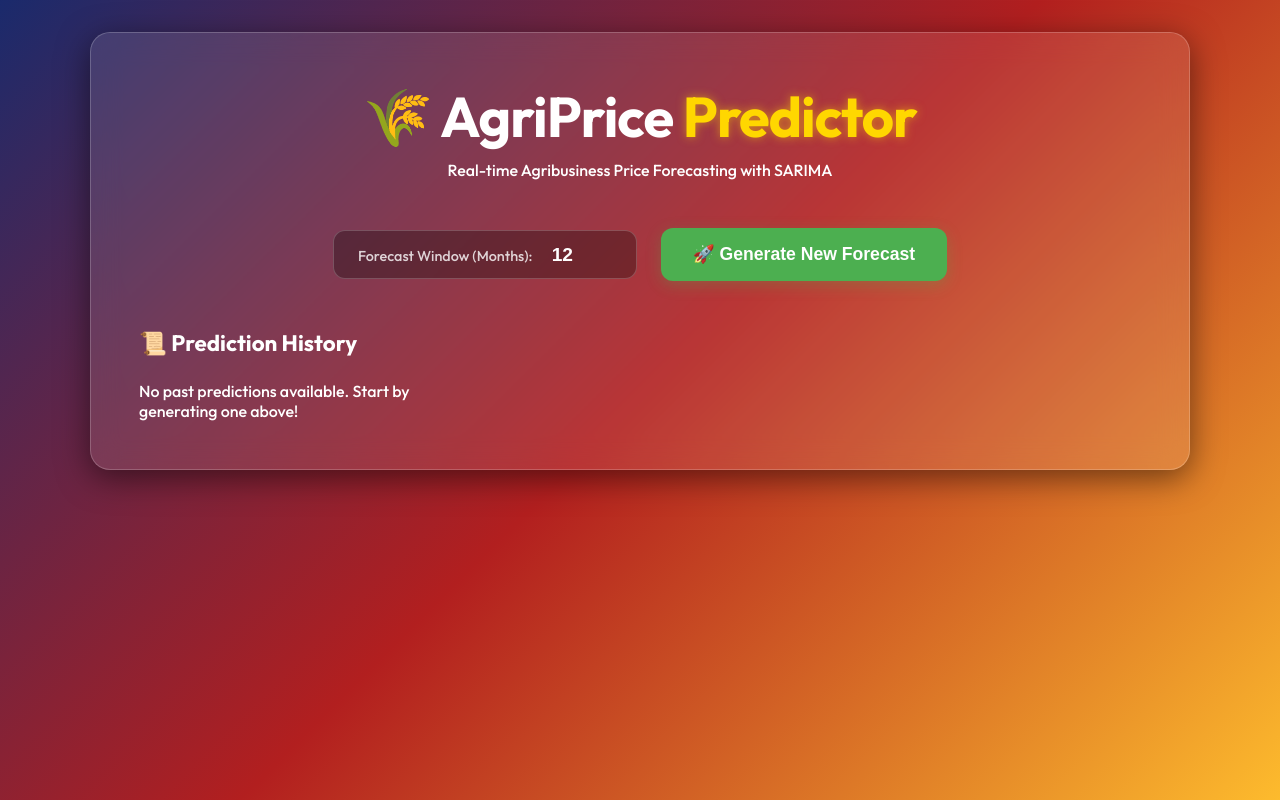
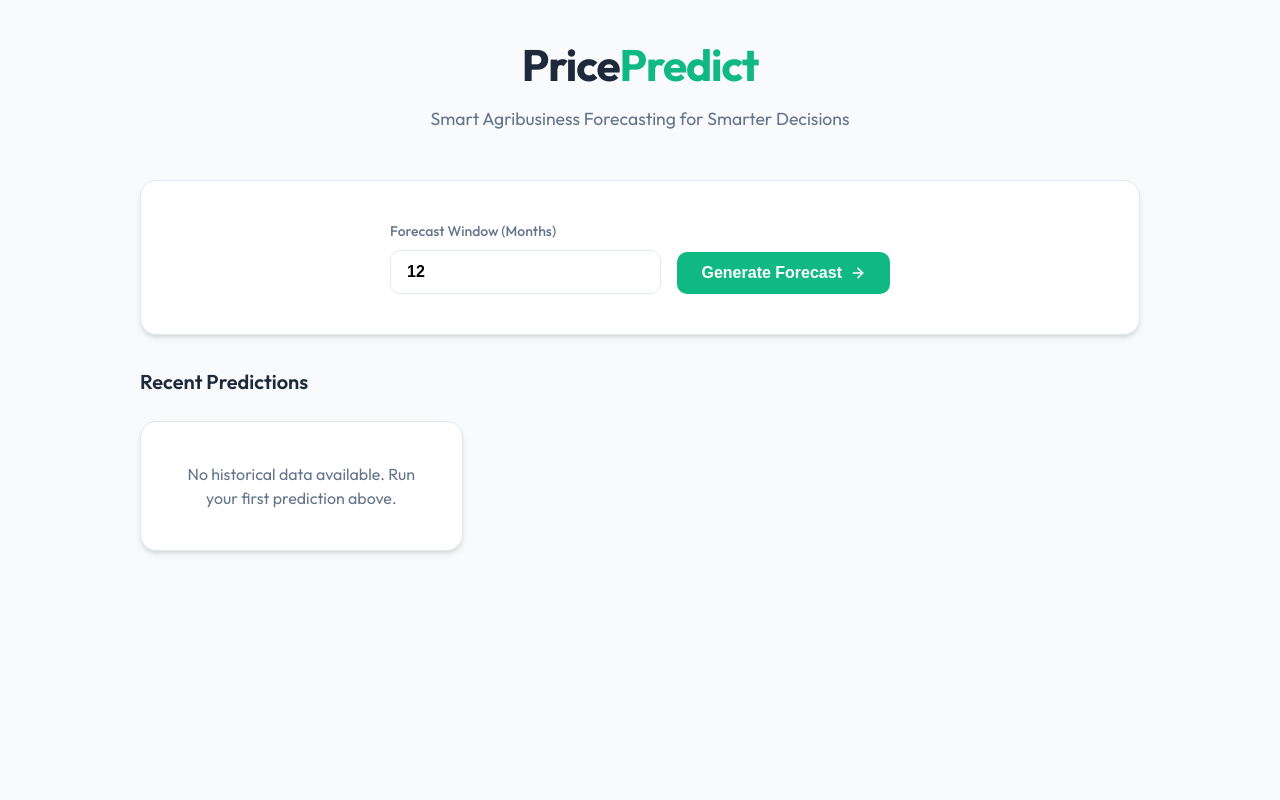
Before and after one commit to thakurrr-77/AgriPrediction, a FastAPI app: page / in a window 1280 px wide. Run offline with FastAPI, Linux system fonts and the light colour scheme.

Commit message:
improve ui

```diff
--- a/static/style.css
+++ b/static/style.css
@@ -1,11 +1,15 @@
 :root {
-    --primary: #4CAF50;
-    --accent: #FFD700;
-    --bg-gradient: linear-gradient(135deg, #1a2a6c, #b21f1f, #fdbb2d);
-    --glass-bg: rgba(255, 255, 255, 0.1);
-    --glass-border: rgba(255, 255, 255, 0.2);
-    --text: #ffffff;
-    --card-bg: rgba(0, 0, 0, 0.3);
+    --primary: #10b981;
+    --primary-hover: #059669;
+    --secondary: #6366f1;
+    --bg: #f8fafc;
+    --card-bg: #ffffff;
+    --text-main: #1e293b;
+    --text-muted: #64748b;
+    --border: #e2e8f0;
+    --accent: #f59e0b;
+    --shadow: 0 4px 6px -1px rgb(0 0 0 / 0.1), 0 2px 4px -2px rgb(0 0 0 / 0.1);
+    --shadow-lg: 0 10px 15px -3px rgb(0 0 0 / 0.1), 0 4px 6px -4px rgb(0 0 0 / 0.1);
 }
 
 * {
@@ -16,26 +20,17 @@
 
 body {
     font-family: 'Outfit', sans-serif;
-    background: var(--bg-gradient);
-    background-attachment: fixed;
-    color: var(--text);
+    background-color: var(--bg);
+    color: var(--text-main);
+    line-height: 1.5;
     min-height: 100vh;
-    padding: 2rem;
-    display: flex;
-    justify-content: center;
-    align-items: flex-start;
+    padding: 2rem 1rem;
 }
 
-.glass-container {
-    background: var(--glass-bg);
-    backdrop-filter: blur(15px);
-    border: 1px solid var(--glass-border);
-    border-radius: 20px;
-    padding: 3rem;
-    width: 100%;
-    max-width: 1100px;
-    box-shadow: 0 8px 32px 0 rgba(0, 0, 0, 0.5);
-    animation: fadeIn 0.8s ease-out;
+.container {
+    max-width: 1000px;
+    margin: 0 auto;
+    animation: fadeIn 0.6s ease-out;
 }
 
 header {
@@ -44,159 +39,227 @@ header {
 }
 
 header h1 {
-    font-size: 3.5rem;
+    font-size: 2.75rem;
     font-weight: 700;
+    letter-spacing: -0.025em;
     margin-bottom: 0.5rem;
-    letter-spacing: -1px;
+    color: var(--text-main);
 }
 
-.accent {
-    color: var(--accent);
-    text-shadow: 0 0 10px rgba(255, 215, 0, 0.5);
+header h1 .accent {
+    color: var(--primary);
+}
+
+header p {
+    color: var(--text-muted);
+    font-size: 1.1rem;
+}
+
+/* Prediction Form */
+.card {
+    background: var(--card-bg);
+    border-radius: 16px;
+    border: 1px solid var(--border);
+    padding: 2.5rem;
+    box-shadow: var(--shadow);
+    margin-bottom: 2rem;
+}
+
+.prediction-form {
+    display: flex;
+    justify-content: center;
+    align-items: center;
 }
 
 .predict-form {
     display: flex;
-    gap: 1.5rem;
-    justify-content: center;
-    align-items: center;
-    margin-bottom: 3rem;
+    gap: 1rem;
+    width: 100%;
+    max-width: 500px;
 }
 
 .input-group {
-    background: var(--card-bg);
-    padding: 0.8rem 1.5rem;
-    border-radius: 12px;
-    border: 1px solid var(--glass-border);
+    flex: 1;
+    display: flex;
+    flex-direction: column;
+    gap: 0.5rem;
 }
 
 .input-group label {
-    font-size: 0.9rem;
-    margin-right: 1rem;
-    opacity: 0.8;
+    font-size: 0.875rem;
+    font-weight: 500;
+    color: var(--text-muted);
 }
 
 .input-group input {
-    background: transparent;
-    border: none;
-    color: #fff;
-    font-size: 1.2rem;
+    padding: 0.75rem 1rem;
+    border-radius: 10px;
+    border: 1px solid var(--border);
+    font-size: 1rem;
     font-weight: 600;
-    width: 60px;
     outline: none;
+    transition: border-color 0.2s, ring 0.2s;
+}
+
+.input-group input:focus {
+    border-color: var(--primary);
+    box-shadow: 0 0 0 3px rgba(16, 185, 129, 0.15);
 }
 
 .cta-button {
+    align-self: flex-end;
     background: var(--primary);
     color: white;
     border: none;
-    padding: 1rem 2rem;
-    border-radius: 12px;
-    font-size: 1.1rem;
+    padding: 0.75rem 1.5rem;
+    border-radius: 10px;
+    font-size: 1rem;
     font-weight: 600;
     cursor: pointer;
-    transition: all 0.3s cubic-bezier(0.175, 0.885, 0.32, 1.275);
-    box-shadow: 0 4px 15px rgba(76, 175, 80, 0.3);
+    transition: all 0.2s;
+    display: flex;
+    align-items: center;
+    gap: 0.5rem;
 }
 
 .cta-button:hover {
-    transform: translateY(-3px) scale(1.05);
-    box-shadow: 0 6px 20px rgba(76, 175, 80, 0.5);
+    background: var(--primary-hover);
+    transform: translateY(-1px);
+}
+
+/* Forecast Result */
+.current-forecast {
+    animation: slideUp 0.5s ease-out;
+}
+
+.current-forecast h2 {
+    font-size: 1.25rem;
+    font-weight: 600;
+    margin-bottom: 1.5rem;
+    display: flex;
+    align-items: center;
+    gap: 0.5rem;
 }
 
 .chart-wrapper {
-    background: var(--card-bg);
-    border-radius: 15px;
-    padding: 1.5rem;
-    height: 400px;
+    height: 350px;
     margin-bottom: 2rem;
+    padding: 1rem;
+}
+
+.forecast-grid {
+    display: grid;
+    grid-template-columns: 1fr 1fr;
+    gap: 2rem;
+}
+
+@media (max-width: 768px) {
+    .forecast-grid {
+        grid-template-columns: 1fr;
+    }
+    .predict-form {
+        flex-direction: column;
+    }
+    .cta-button {
+        width: 100%;
+        justify-content: center;
+    }
 }
 
 .forecast-details {
     overflow-x: auto;
-    margin-bottom: 3rem;
 }
 
 table {
     width: 100%;
-    border-collapse: collapse;
-    background: var(--card-bg);
-    border-radius: 15px;
-    overflow: hidden;
+    border-collapse: separate;
+    border-spacing: 0;
 }
 
 th {
-    background: rgba(255, 255, 255, 0.1);
-    padding: 1rem;
     text-align: left;
-    font-weight: 600;
+    padding: 0.75rem 1rem;
+    font-size: 0.75rem;
+    text-transform: uppercase;
+    letter-spacing: 0.05em;
+    color: var(--text-muted);
+    border-bottom: 1px solid var(--border);
 }
 
 td {
-    padding: 0.8rem 1rem;
-    border-bottom: 1px solid rgba(255, 255, 255, 0.05);
+    padding: 1rem;
+    border-bottom: 1px solid var(--border);
+    font-size: 0.95rem;
 }
 
 .price-cell {
-    font-weight: 600;
-    color: var(--accent);
+    font-weight: 700;
+    color: var(--primary);
 }
 
+/* History Box */
 .prediction-history h3 {
+    font-size: 1.25rem;
+    font-weight: 600;
     margin-bottom: 1.5rem;
-    font-size: 1.4rem;
 }
 
 .history-grid {
     display: grid;
-    grid-template-columns: repeat(auto-fill, minmax(250px, 1fr));
-    gap: 1.2rem;
+    grid-template-columns: repeat(auto-fill, minmax(300px, 1fr));
+    gap: 1rem;
 }
 
 .history-card {
     background: var(--card-bg);
-    padding: 1.2rem;
-    border-radius: 15px;
-    border: 1px solid var(--glass-border);
-    transition: background 0.3s;
+    padding: 1.25rem;
+    border-radius: 12px;
+    border: 1px solid var(--border);
+    transition: all 0.2s;
 }
 
 .history-card:hover {
-    background: rgba(255, 255, 255, 0.15);
+    border-color: var(--primary);
+    box-shadow: var(--shadow);
 }
 
 .history-date {
     display: block;
     font-size: 0.75rem;
-    opacity: 0.6;
-    margin-bottom: 0.4rem;
+    color: var(--text-muted);
+    margin-bottom: 0.25rem;
 }
 
-.history-meta {
-    display: block;
-    font-weight: 600;
-    margin-bottom: 0.8rem;
+.history-info {
+    display: flex;
+    justify-content: space-between;
+    align-items: center;
 }
 
-.mini-stats {
+.history-info .months {
+    font-weight: 600;
+}
+
+.history-stats {
+    margin-top: 1rem;
+    padding-top: 0.75rem;
+    border-top: 1px dashed var(--border);
     display: flex;
     justify-content: space-between;
-    font-size: 0.85rem;
-    color: var(--accent);
+    font-size: 0.875rem;
+}
+
+.stat-val {
+    font-weight: 600;
+    color: var(--primary);
 }
 
 @keyframes fadeIn {
-    from { opacity: 0; transform: translateY(20px); }
+    from { opacity: 0; }
+    to { opacity: 1; }
+}
+
+@keyframes slideUp {
+    from { opacity: 0; transform: translateY(10px); }
     to { opacity: 1; transform: translateY(0); }
 }
-
-::-webkit-scrollbar {
-    width: 10px;
-}
-::-webkit-scrollbar-track {
-    background: rgba(0,0,0,0.1);
-}
-::-webkit-scrollbar-thumb {
-    background: rgba(255,255,255,0.2);
-    border-radius: 10px;
-}
--- a/templates/index.html
+++ b/templates/index.html
@@ -3,71 +3,84 @@
 <head>
     <meta charset="UTF-8">
     <meta name="viewport" content="width=device-width, initial-scale=1.0">
-    <title>Way2Agribusiness Price Forecasting</title>
+    <title>PricePredict | Way2Agribusiness</title>
     <link rel="stylesheet" href="/static/style.css">
     <script src="https://cdn.jsdelivr.net/npm/chart.js"></script>
-    <link href="https://fonts.googleapis.com/css2?family=Outfit:wght@300;500;700&display=swap" rel="stylesheet">
+    <link href="https://fonts.googleapis.com/css2?family=Outfit:wght@300;400;500;600;700&display=swap" rel="stylesheet">
 </head>
 <body>
-    <div class="glass-container">
+    <div class="container">
         <header>
-            <h1>🌾 AgriPrice <span class="accent">Predictor</span></h1>
-            <p>Real-time Agribusiness Price Forecasting with SARIMA</p>
+            <h1>Price<span class="accent">Predict</span></h1>
+            <p>Smart Agribusiness Forecasting for Smarter Decisions</p>
         </header>
 
-        <section class="prediction-form">
+        <!-- Configuration Card -->
+        <section class="card prediction-form">
             <form action="/predict" method="post" class="predict-form">
                 <div class="input-group">
-                    <label for="horizon">Forecast Window (Months):</label>
-                    <input type="number" name="horizon" id="horizon" value="12" min="1" max="24">
+                    <label for="horizon">Forecast Window (Months)</label>
+                    <input type="number" name="horizon" id="horizon" value="{{ latest_forecast.horizon if latest_forecast else 12 }}" min="1" max="24">
                 </div>
-                <button type="submit" class="cta-button">🚀 Generate New Forecast</button>
+                <button type="submit" class="cta-button">
+                    <span>Generate Forecast</span>
+                    <svg width="16" height="16" viewBox="0 0 24 24" fill="none" stroke="currentColor" stroke-width="2.5" stroke-linecap="round" stroke-linejoin="round"><path d="M5 12h14"/><path d="m12 5 7 7-7 7"/></svg>
+                </button>
             </form>
         </section>
 
         {% if latest_forecast %}
-        <section class="current-forecast fade-in">
-            <h2>Current Forecast: {{ latest_forecast.timestamp }}</h2>
+        <!-- Current Forecast Section -->
+        <div class="current-forecast">
+            <div class="card">
+                <h2>📊 Analysis for {{ latest_forecast.timestamp }}</h2>
                 <div class="chart-wrapper">
                     <canvas id="forecastChart"></canvas>
                 </div>
+
                 <div class="forecast-details">
                     <table>
                         <thead>
                             <tr>
-                            <th>Month</th>
-                            <th>Predicted Price (Avg)</th>
+                                <th>Predictive Month</th>
+                                <th>Forecasted Price (INR)</th>
                             </tr>
                         </thead>
                         <tbody>
                             {% for item in latest_forecast.forecast %}
                             <tr>
                                 <td>{{ item.date }}</td>
-                            <td class="price-cell">₹ {{ item.price }}</td>
+                                <td class="price-cell">₹ {{ "{:,.2f}".format(item.price) }}</td>
                             </tr>
                             {% endfor %}
                         </tbody>
                     </table>
                 </div>
-        </section>
+            </div>
+        </div>
         {% endif %}
 
+        <!-- History Section -->
         <section class="prediction-history">
-            <h3>📜 Prediction History</h3>
+            <h3>Recent Predictions</h3>
             <div class="history-grid">
                 {% if history %}
                     {% for item in history|reverse %}
                     <div class="history-card">
                         <span class="history-date">{{ item.timestamp }}</span>
-                        <span class="history-meta">Window: {{ item.horizon }} Months</span>
-                        <div class="mini-stats">
-                            <span>High: ₹ {{ item.forecast | map(attribute='price') | max }}</span>
-                            <span>Low: ₹ {{ item.forecast | map(attribute='price') | min }}</span>
+                        <div class="history-info">
+                            <span class="months">{{ item.horizon }} Months Window</span>
+                        </div>
+                        <div class="history-stats">
+                            <span>High: <span class="stat-val">₹ {{ "{:,.0f}".format(item.forecast | map(attribute='price') | max) }}</span></span>
+                            <span>Low: <span class="stat-val">₹ {{ "{:,.0f}".format(item.forecast | map(attribute='price') | min) }}</span></span>
                         </div>
                     </div>
                     {% endfor %}
                 {% else %}
-                    <p class="no-history">No past predictions available. Start by generating one above!</p>
+                    <div class="card" style="text-align: center; color: var(--text-muted);">
+                        <p>No historical data available. Run your first prediction above.</p>
+                    </div>
                 {% endif %}
             </div>
         </section>
@@ -84,34 +97,55 @@
             data: {
                 labels: labels,
                 datasets: [{
-                    label: 'Price Forecast (INR)',
+                    label: 'Expected Price',
                     data: data,
-                    borderColor: '#4CAF50',
-                    backgroundColor: 'rgba(76, 175, 80, 0.2)',
+                    borderColor: '#10b981',
+                    backgroundColor: 'rgba(16, 185, 129, 0.1)',
                     fill: true,
                     tension: 0.4,
-                    pointRadius: 5,
+                    pointRadius: 4,
+                    pointHoverRadius: 6,
                     pointBackgroundColor: '#fff',
-                    pointBorderColor: '#4CAF50',
+                    pointBorderColor: '#10b981',
+                    pointBorderWidth: 2,
                     borderWidth: 3
                 }]
             },
             options: {
                 responsive: true,
                 maintainAspectRatio: false,
+                interaction: {
+                    intersect: false,
+                    mode: 'index',
+                },
                 scales: {
                     y: {
                         beginAtZero: false,
-                        grid: { color: 'rgba(255, 255, 255, 0.1)' },
-                        ticks: { color: '#fff' }
+                        grid: { color: '#f1f5f9' },
+                        ticks: {
+                            color: '#64748b',
+                            callback: function(value) { return '₹' + value.toLocaleString(); }
+                        }
                     },
                     x: {
-                        grid: { color: 'rgba(255, 255, 255, 0.1)' },
-                        ticks: { color: '#fff' }
+                        grid: { display: false },
+                        ticks: { color: '#64748b' }
                     }
                 },
                 plugins: {
-                    legend: { labels: { color: '#fff', font: { family: 'Outfit' } } }
+                    legend: { display: false },
+                    tooltip: {
+                        backgroundColor: '#1e293b',
+                        padding: 12,
+                        titleFont: { size: 14, weight: 'bold' },
+                        bodyFont: { size: 13 },
+                        displayColors: false,
+                        callbacks: {
+                            label: function(context) {
+                                return 'Price: ₹' + context.parsed.y.toLocaleString();
+                            }
+                        }
+                    }
                 }
             }
         });
```
Lines whose indentation alone changed are shown as unchanged.
